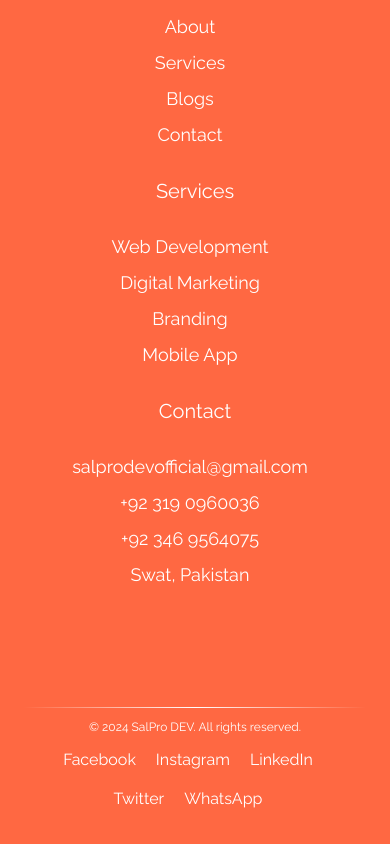
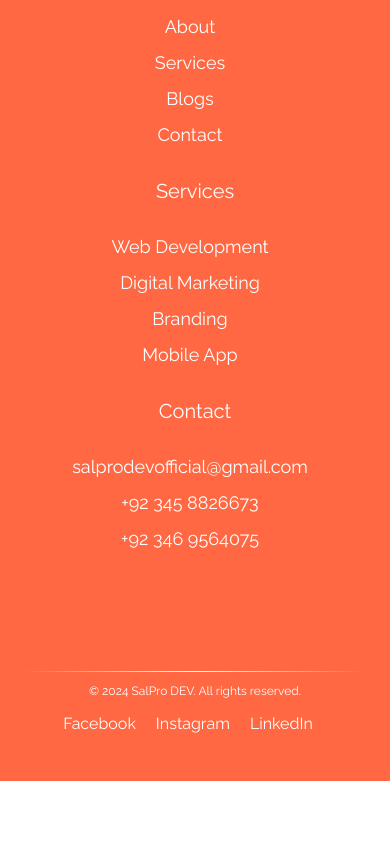
Before and after one commit to abbas-ah6/salprodev, a Next.js app: page / in a window 390 px wide. Shown: the part 8640-9484 px from the top of the page. After the commit the page ends 9421 px from the top, so only its background shows below. Built offline with nearby package versions, Linux system fonts and the light colour scheme.

Commit message:
fix: header dropdown, font size of faqs questions, footer links, social links, hide teams section/fixed

```diff
--- a/src/app/about-us/page.tsx
+++ b/src/app/about-us/page.tsx
@@ -318,7 +318,7 @@ const AboutUs: React.FC = () => {
       <Hero {...heroData} />
       <AboutUsBanner {...aboutUsBannerData} />
       <AboutUsMissionVision {...aboutUsMissionVisionData} />
-      <TeamMemebers {...teamMembersData} />
+      {/* <TeamMemebers {...teamMembersData} /> */}
       <Faqs {...faqsData} />
       <CallToAction />
     </div>
--- a/src/components/sections/faqs.tsx
+++ b/src/components/sections/faqs.tsx
@@ -18,7 +18,7 @@ const FaqCard: React.FC<{
   >
     <div className="flex w-full justify-between items-center pb-[12px]">
       <span
-        className={`m-0 lg:text-lB text-b16 text-brand-black font-normal w-full max-w-full`}
+        className={`m-0 lg:text-b18 text-b16 text-brand-black font-normal w-full max-w-full`}
       >
         {faq?.question || ""}
       </span>
--- a/src/components/sections/footer-wrapper.tsx
+++ b/src/components/sections/footer-wrapper.tsx
@@ -115,23 +115,16 @@ const FooterWrapper: React.FC = () => {
                         salprodevofficial@gmail.com
                       </a>
                       <a
-                        href="tel:+923469564075"
+                        href="tel:+923458826673"
                         className="mt-3 max-md:mr-2.5 hover:text-brand-blue  duration-300 ease-in-out cursor-pointer"
                       >
-                        +92 319 0960036
+                        +92 345 8826673
                       </a>{" "}
                       <a
                         href="tel:+923469564075"
                         className="mt-3 max-md:mr-2.5 hover:text-brand-blue  duration-300 ease-in-out cursor-pointer"
                       >
                         +92 346 9564075
-                      </a>
-                      <a
-                        href="https://maps.google.com"
-                        target="_blank"
-                        className="mt-3 max-md:mr-2.5 hover:text-brand-blue  duration-300 ease-in-out cursor-pointer"
-                      >
-                        Swat, Pakistan
                       </a>
                     </div>
                   </div>
@@ -152,38 +145,24 @@ const FooterWrapper: React.FC = () => {
               <div className="flex gap-5 px-1.5 mt-4 max-md:pr-5 w-full justify-center lg:justify-end flex-wrap">
                 <Link
                   target="_blank"
-                  href={"https://www.facebook.com"}
+                  href={"https://www.facebook.com/salprodevofficial"}
                   className="text-white text-b16 leading-small hover:text-brand-blue duration-300 ease-in-out"
                 >
                   Facebook
                 </Link>
                 <Link
                   target="_blank"
-                  href={"https://www.instagram.com"}
+                  href={"https://www.instagram.com/salprodevofficial"}
                   className="text-white text-b16 leading-small hover:text-brand-blue duration-300 ease-in-out"
                 >
                   Instagram
                 </Link>
                 <Link
                   target="_blank"
-                  href={"https://www.linkedin.com"}
+                  href={"https://www.linkedin.com/company/salprodevofficial"}
                   className="text-white text-b16 leading-small hover:text-brand-blue duration-300 ease-in-out"
                 >
                   LinkedIn
-                </Link>
-                <Link
-                  target="_blank"
-                  href={"https://www.twitter.com"}
-                  className="text-white text-b16 leading-small hover:text-brand-blue duration-300 ease-in-out"
-                >
-                  Twitter
-                </Link>
-                <Link
-                  target="_blank"
-                  href={"https://www.whatsapp.com"}
-                  className="text-white text-b16 leading-small hover:text-brand-blue duration-300 ease-in-out"
-                >
-                  WhatsApp
                 </Link>
               </div>
             </div>
--- a/src/components/sections/header-wrapper.tsx
+++ b/src/components/sections/header-wrapper.tsx
@@ -9,9 +9,11 @@ import CustomLink from "../elements/CustomLink";
 
 const HeaderWrapper: React.FC = () => {
   const pathname = usePathname();
-
   const isLandingPage = pathname.startsWith("/l/");
   const isContact = pathname.startsWith("/book-consultation");
+
+  // State to toggle the dropdown visibility
+  const [isDropdownVisible, setDropdownVisible] = useState(false);
 
   const linkClass = (path: string) =>
     `hover:text-brand-orange p-[12px] duration-300 flex justify-center items-center flex-col ${
@@ -33,7 +35,6 @@ const HeaderWrapper: React.FC = () => {
         </Link>
         {!isLandingPage && !isContact ? (
           <nav className="lg:flex hidden gap-14 max-md:flex-wrap max-md:max-w-full">
-            {/* <button onClick={() => toggleMenu()}>CLICK ME</button> */}
             <ul className="flex list-none gap-6 whitespace-nowrap leading-small text-brand-black">
               <li>
                 <Link className={linkClass("/home")} href="/home">
@@ -45,10 +46,58 @@ const HeaderWrapper: React.FC = () => {
                   Company
                 </Link>
               </li>
-              <li>
+              <li
+                className="relative"
+                onMouseEnter={() => setDropdownVisible(true)}
+                onMouseLeave={() => {
+                  setTimeout(() => {
+                    setDropdownVisible(false);
+                  }, 300);
+                }}
+              >
                 <Link className={linkClass("/services")} href="/services">
                   Services
                 </Link>
+                {/* Dropdown menu */}
+                <ul
+                  className={`absolute list-none p-0 appearance-none top-full left-0 w-fit min-w-[200px] bg-white z-50 rounded-lg transition-all duration-500 ease-in-out overflow-hidden ${
+                    isDropdownVisible
+                      ? "max-h-[580px] shadow-lg border-gray-200 border"
+                      : "max-h-0"
+                  }`}
+                  style={{ transitionProperty: "max-height" }}
+                >
+                  <li
+                    onMouseEnter={() => setDropdownVisible(true)}
+                    className="p-4 hover:text-brand-orange duration-300 ease-in-out"
+                  >
+                    <Link href="/services/branding">Branding</Link>
+                  </li>
+                  <li
+                    onMouseEnter={() => setDropdownVisible(true)}
+                    className="p-4 hover:text-brand-orange duration-300 ease-in-out"
+                  >
+                    <Link href="/services/web-development">
+                      Web Development
+                    </Link>
+                  </li>
+                  <li
+                    onMouseEnter={() => setDropdownVisible(true)}
+                    className="p-4 hover:text-brand-orange duration-300 ease-in-out"
+                  >
+                    <Link href="/services/digital-marketing">
+                      Digital Marketing
+                    </Link>
+                  </li>
+                  <li
+                    onMouseEnter={() => setDropdownVisible(true)}
+                    className="p-4 hover:text-brand-orange duration-300 ease-in-out"
+                  >
+                    <Link href="/services/app-development">
+                      Mobile App Development
+                    </Link>
+                  </li>
+                </ul>
               </li>
               <li>
                 <Link className={linkClass("/blogs")} href="/blogs">
```
Also changed, not shown: 1 other file (tests, documents, lock files or other folders).
